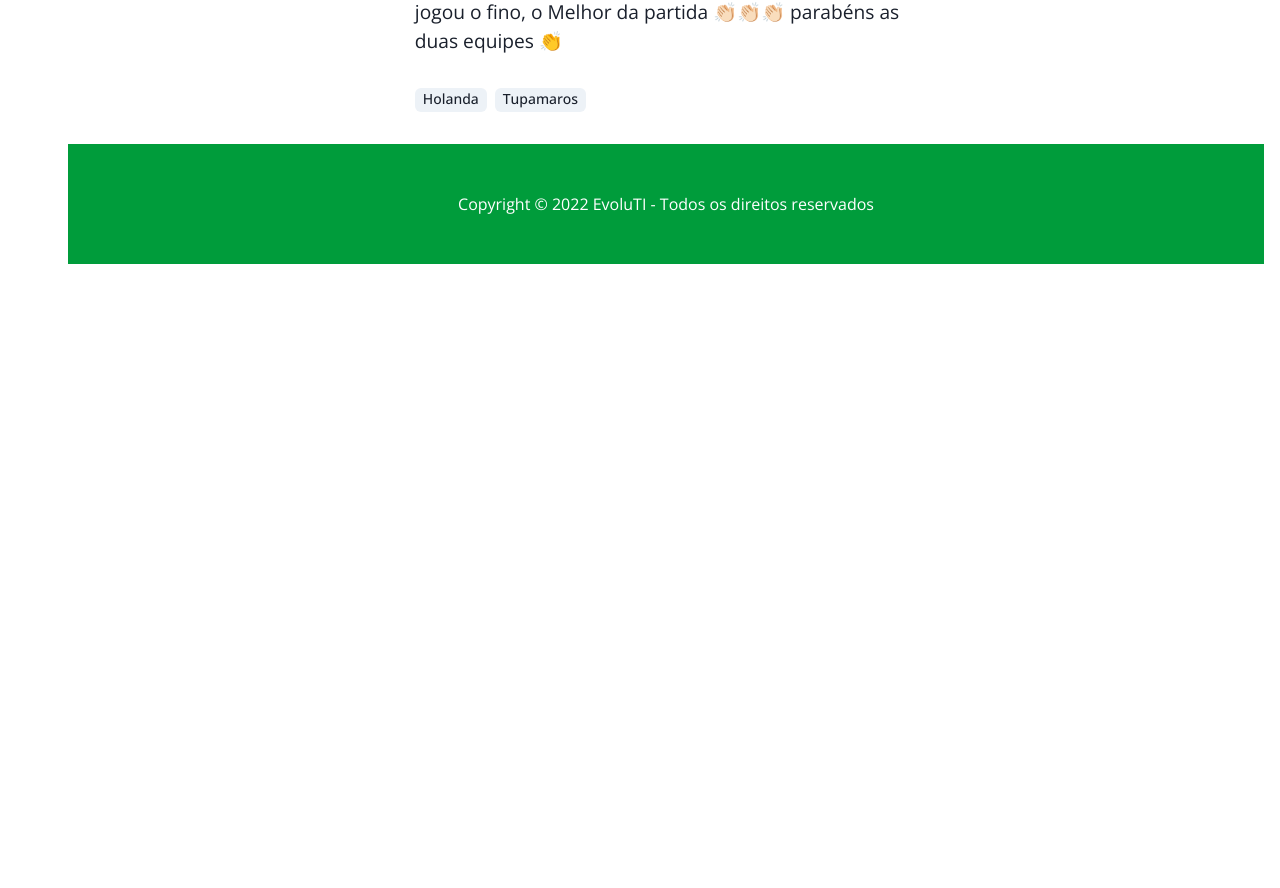
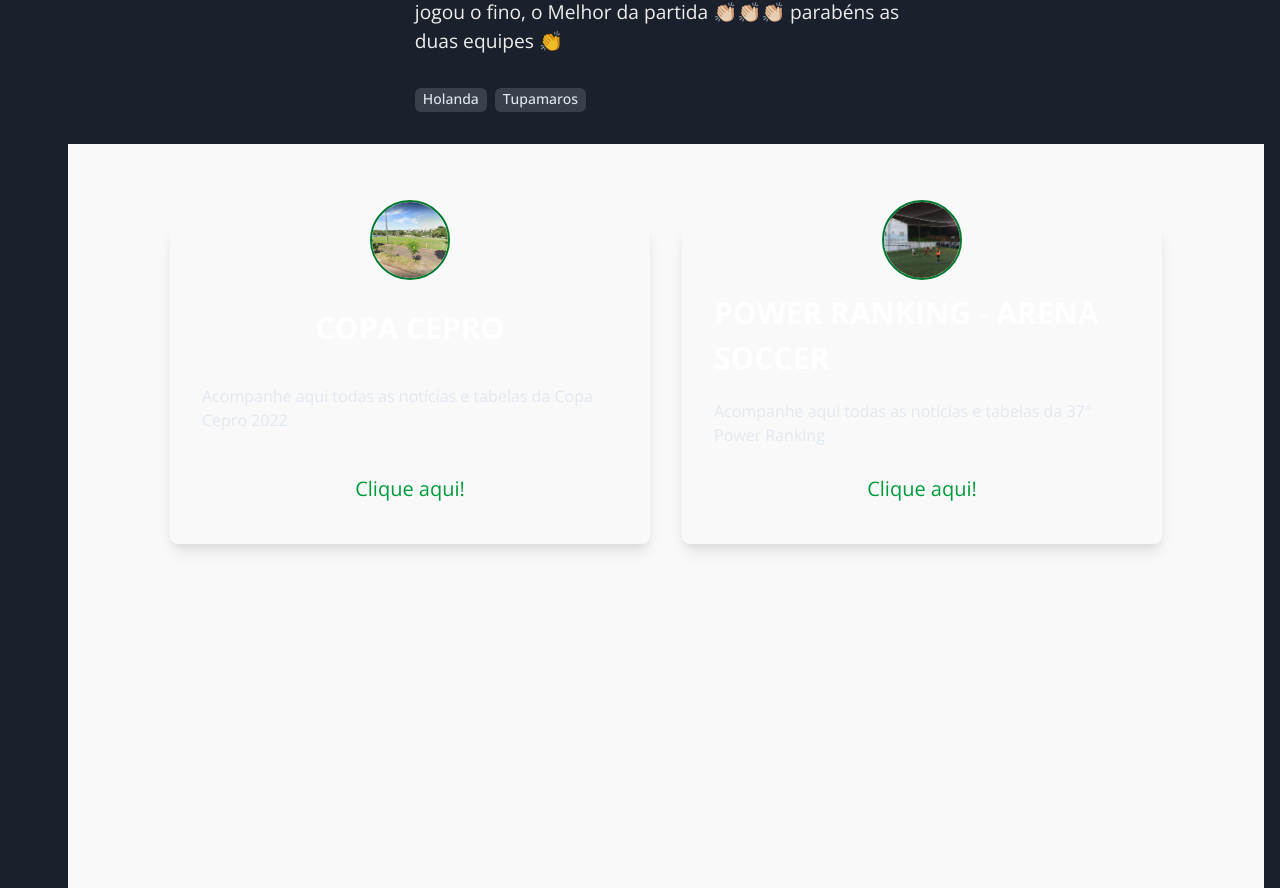
Before and after one commit to edgaregidio/varzeabrasil-app, a React (Vite) app in the folder web/: page /tables/arenasoccer in a window 1280 px wide. Shown: the part 1909-2797 px from the top of the page. Before the commit the page ends 2173 px from the top, so only its background shows below. Built offline with nearby package versions, Linux system fonts and the light colour scheme; no server answers.

Commit message:
card tables cup

```diff
--- a/web/package.json
+++ b/web/package.json
@@ -8,6 +8,7 @@
     "preview": "vite preview"
   },
   "dependencies": {
+    "@chakra-ui/icons": "^2.0.1",
     "@chakra-ui/react": "^2.1.2",
     "@emotion/react": "^11.9.0",
     "@emotion/styled": "^11.8.1",
@@ -15,6 +16,7 @@
     "framer-motion": "^6.3.4",
     "react": "^18.0.0",
     "react-dom": "^18.0.0",
+    "react-icons": "^4.3.1",
     "react-router-dom": "^6.3.0"
   },
   "devDependencies": {
--- /dev/null
+++ b/web/src/components/CardCup/index.jsx
@@ -0,0 +1,70 @@
+import React from 'react'
+import { Router, useNavigate } from 'react-router-dom'
+import {
+  chakra,
+  Box,
+  Flex,
+  useColorModeValue,
+  Link,
+  Image
+} from '@chakra-ui/react'
+
+export default function CardCup({ nameCup, description, photo, route }) {
+  return (
+    <>
+      <Box
+        w={['23rem', '30rem']}
+        h={['17rem', '20rem']}
+        mx="auto"
+        py={10}
+        px={8}
+        bg={useColorModeValue('white', 'brand.400')}
+        shadow="lg"
+        rounded="lg"
+        display="flex"
+        flexDirection="column"
+        alignItems="center"
+        justifyContent="space-between"
+      >
+        <Flex justifyContent={{ base: 'center', md: 'end' }} mt={-16}>
+          <Image
+            w={20}
+            h={20}
+            fit="cover"
+            rounded="full"
+            borderStyle="solid"
+            borderWidth={2}
+            borderColor={useColorModeValue('brand.100', 'brand.100')}
+            alt="Testimonial avatar"
+            src={photo}
+          />
+        </Flex>
+
+        <chakra.h2
+          color={useColorModeValue('gray.800', 'white')}
+          fontSize={{ base: '2xl', md: '3xl' }}
+          mt={{ base: 2, md: 0 }}
+          fontWeight="bold"
+        >
+          {nameCup}
+        </chakra.h2>
+
+        <chakra.p mt={2} color={useColorModeValue('gray.600', 'gray.200')}>
+          {description}
+        </chakra.p>
+
+        <div>
+          <Flex justifyContent="end" mt={4}>
+            <Link
+              fontSize="xl"
+              color={useColorModeValue('brand.200', 'brand.200')}
+              href={route}
+            >
+              Clique aqui!
+            </Link>
+          </Flex>
+        </div>
+      </Box>
+    </>
+  )
+}
--- a/web/src/main.jsx
+++ b/web/src/main.jsx
@@ -1,13 +1,14 @@
+import { ChakraProvider } from '@chakra-ui/react'
 import React from 'react'
 import ReactDOM from 'react-dom/client'
-import { ChakraProvider } from '@chakra-ui/react'
 import App from './App'
 
 import './global.css'
+import { theme } from './styles/theme.js'
 
 ReactDOM.createRoot(document.getElementById('root')).render(
   <React.StrictMode>
-    <ChakraProvider>
+    <ChakraProvider theme={theme}>
       <App />
     </ChakraProvider>
   </React.StrictMode>
--- a/web/src/pages/Tables/index.jsx
+++ b/web/src/pages/Tables/index.jsx
@@ -1,7 +1,10 @@
 import { Icon } from '@iconify/react'
 import React from 'react'
 import { Outlet, useNavigate } from 'react-router-dom'
+import CardCup from '../../components/CardCup'
 import Supplier from '../../components/Supplier'
+import CopaCepro from '../../assets/stadium/stadium3.jpg'
+import ArenaSoccer from '../../assets/stadium/arenasoccer.jpg'
 
 import './styles.css'
 
@@ -26,6 +29,24 @@ export default function Tables() {
           <Supplier />
         </section>
         <Outlet />
+        <section className="select-card-cup">
+          <CardCup
+            route={'tables/copacepro'}
+            photo={CopaCepro}
+            nameCup={'COPA CEPRO'}
+            description={
+              'Acompanhe aqui todas as notícias e tabelas da Copa Cepro 2022'
+            }
+          />
+          <CardCup
+            route={'tables/arenasoccer'}
+            photo={ArenaSoccer}
+            nameCup={'POWER RANKING - ARENA SOCCER'}
+            description={
+              'Acompanhe aqui todas as notícias e tabelas da 37° Power Ranking '
+            }
+          />
+        </section>
       </div>
       <footer>Copyright © 2022 EvoluTI - Todos os direitos reservados</footer>
     </>
--- a/web/src/pages/Tables/styles.css
+++ b/web/src/pages/Tables/styles.css
@@ -158,6 +158,17 @@
   width: 70%;
 }
 
+.select-card-cup {
+  padding: 5rem 20%;
+  background: var(--bg-color);
+  display: grid;
+  grid-template-columns: 1fr 1fr;
+  align-items: flex-start;
+  justify-content: center;
+  gap: 2rem;
+  height: 100vh;
+}
+
 /* ===== RESPOSIVE */
 
 @media screen and (max-width: 1024px) {
@@ -274,6 +285,15 @@
     min-width: 100%;
     padding: 0 1rem;
   }
+
+  .select-card-cup {
+    padding: 4rem 0;
+    display: flex;
+    flex-direction: column;
+    align-items: center;
+    justify-content: flex-start;
+    gap: 4rem;
+  }
 }
 
 @media screen and (max-width: 370px) {
--- /dev/null
+++ b/web/src/styles/theme.js
@@ -0,0 +1,20 @@
+import { extendTheme } from '@chakra-ui/react'
+
+const colors = {
+  brand: {
+    50: '#009c3b',
+    100: '#00792e',
+    200: '#009c3b',
+    300: '#888888',
+    400: '#f9f9f9',
+    500: '#e6e6e6',
+    600: '#06aa48'
+  }
+}
+
+const config = {
+  initialColorMode: 'dark',
+  useSystemColorMode: false
+}
+
+export const theme = extendTheme({ colors, config })
```
Also changed, not shown: 1 other file (tests, documents, lock files or other folders).
